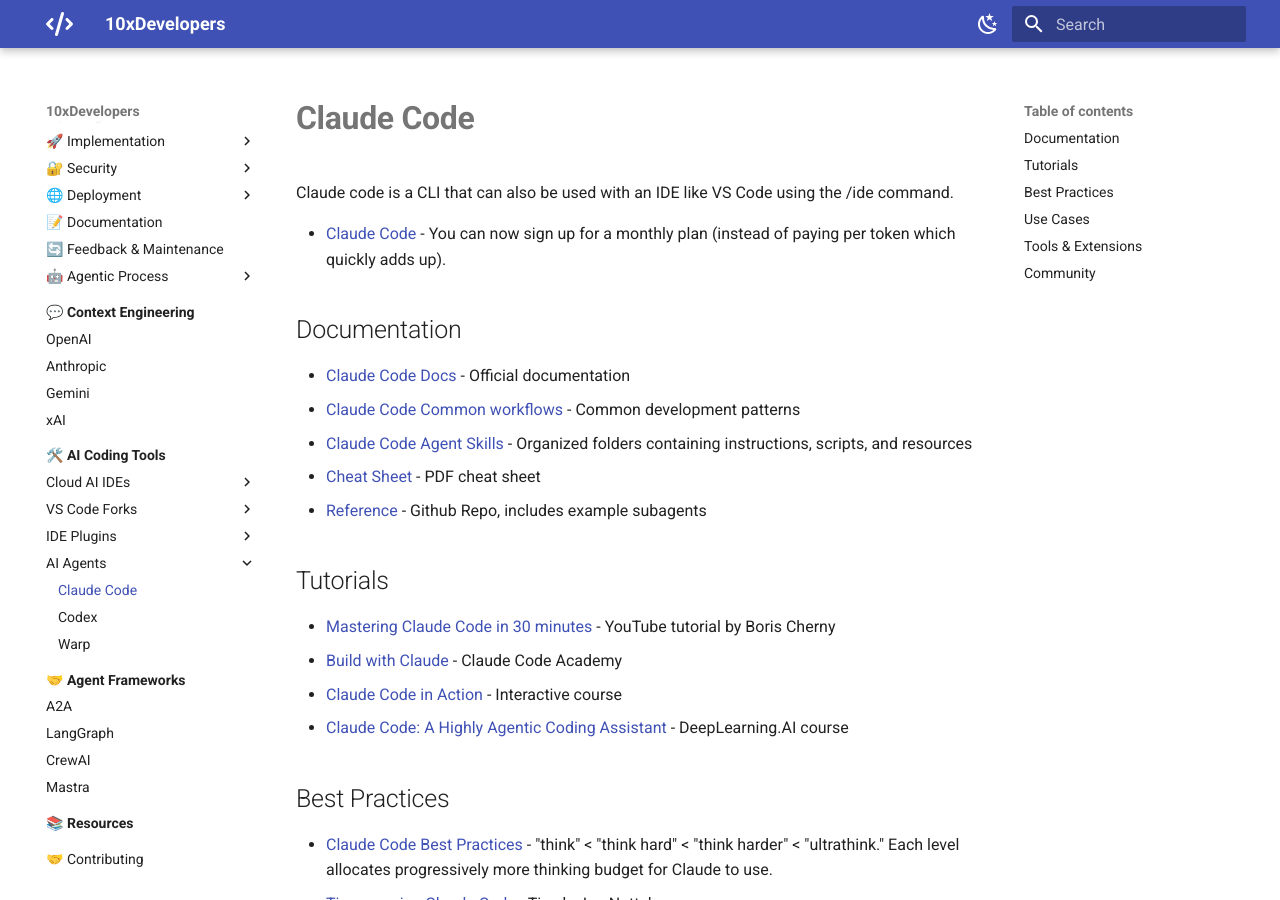
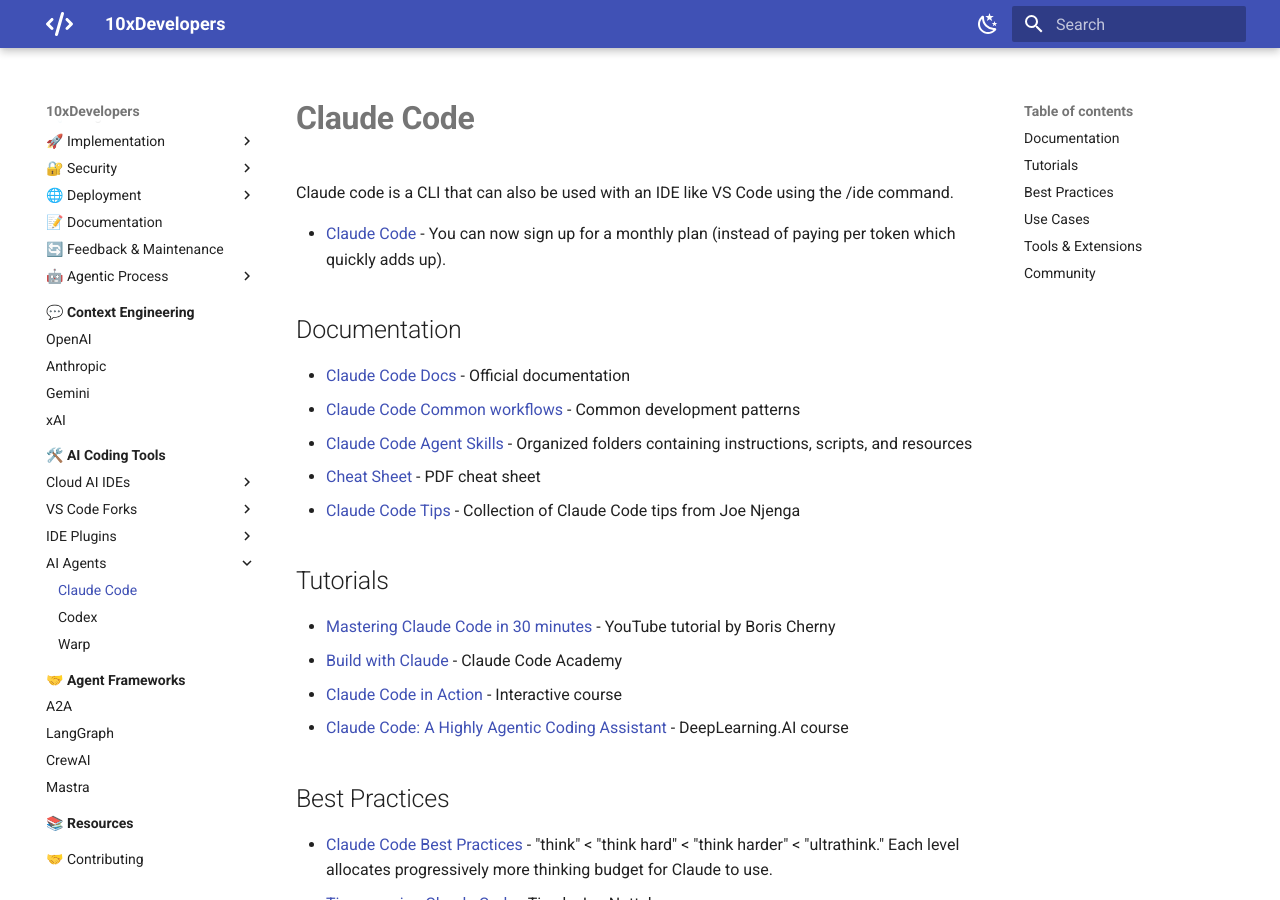
Before and after one commit to shlomoc/10xdev, an MkDocs documentation site: the page built from docs/ai-coding-tools/ai-agents/claude-code.md, in a window 1280 px wide and 900 px high. Built offline with MkDocs 1.6.1 and Material for MkDocs 9.7.7, drawn with Linux system fonts in a browser that asks for light colours.

Commit message:
docs: update AI tools descriptions and add new resources across documentation

```diff
--- a/docs/ai-coding-tools/ai-agents/claude-code.md
+++ b/docs/ai-coding-tools/ai-agents/claude-code.md
@@ -9,8 +9,9 @@ Claude code is a CLI that can also be used with an IDE like VS Code using the /i
 - [Claude Code Docs](https://docs.anthropic.com/en/docs/claude-code/overview) - Official documentation
 - [Claude Code Common workflows](https://docs.anthropic.com/en/docs/claude-code/common-workflows) - Common development patterns
 - [Claude Code Agent Skills](https://www.anthropic.com/engineering/equipping-agents-for-the-real-world-with-agent-skills) - Organized folders containing instructions, scripts, and resources
+
 - [Cheat Sheet](https://awesomeclaude.ai/code-cheatsheet.pdf) - PDF cheat sheet
-- [Reference](https://github.com/Njengah/claude-code-cheat-sheet) - Github Repo, includes example subagents
+- [Claude Code Tips](https://github.com/Njengah/claude-code-cheat-sheet) - Collection of Claude Code tips from Joe Njenga
 
 ## Tutorials
 
```
Also changed, not shown: docs/ai-coding-tools/cloud-ai-ides/replit.md (+1 -1 lines), docs/ai-coding-tools/index.md (+1 -1 lines), docs/prompt-engineering/openai.md (+1 -0 lines), docs/resources/index.md (+2 -0 lines).
